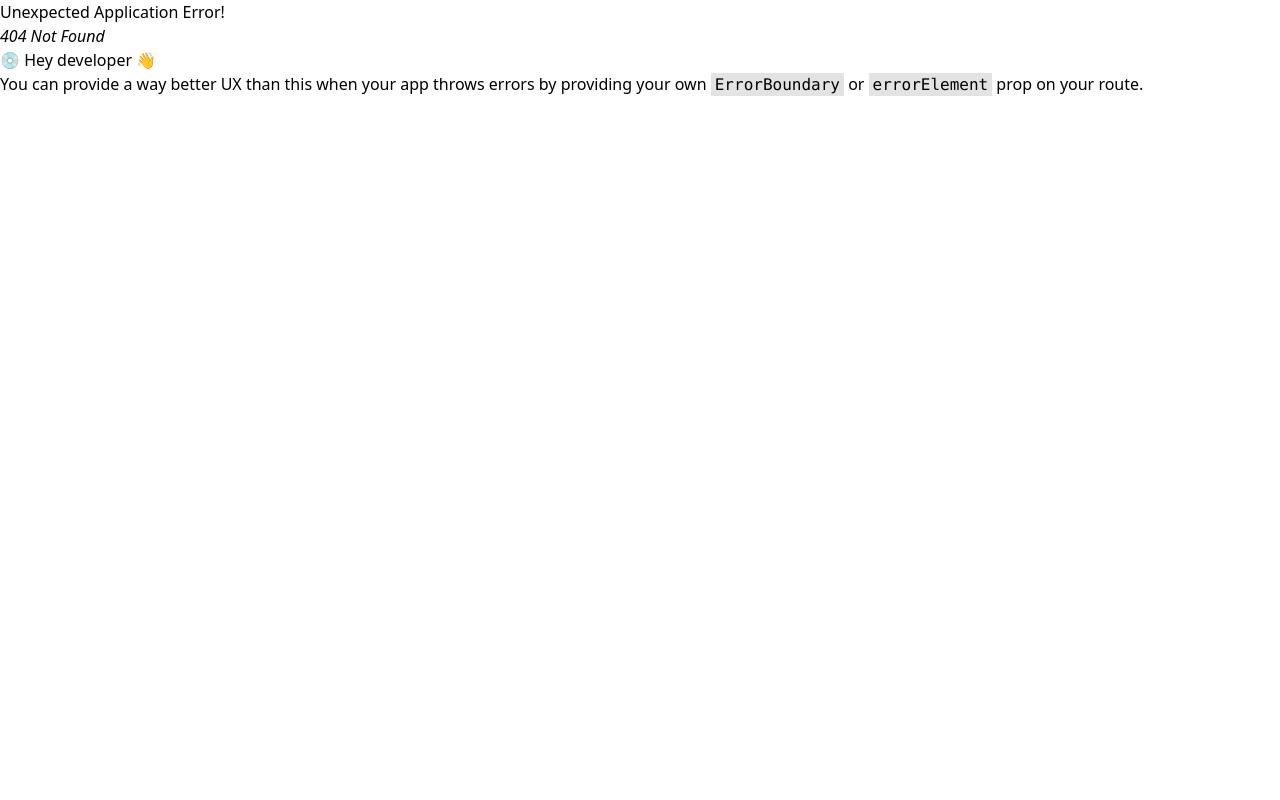
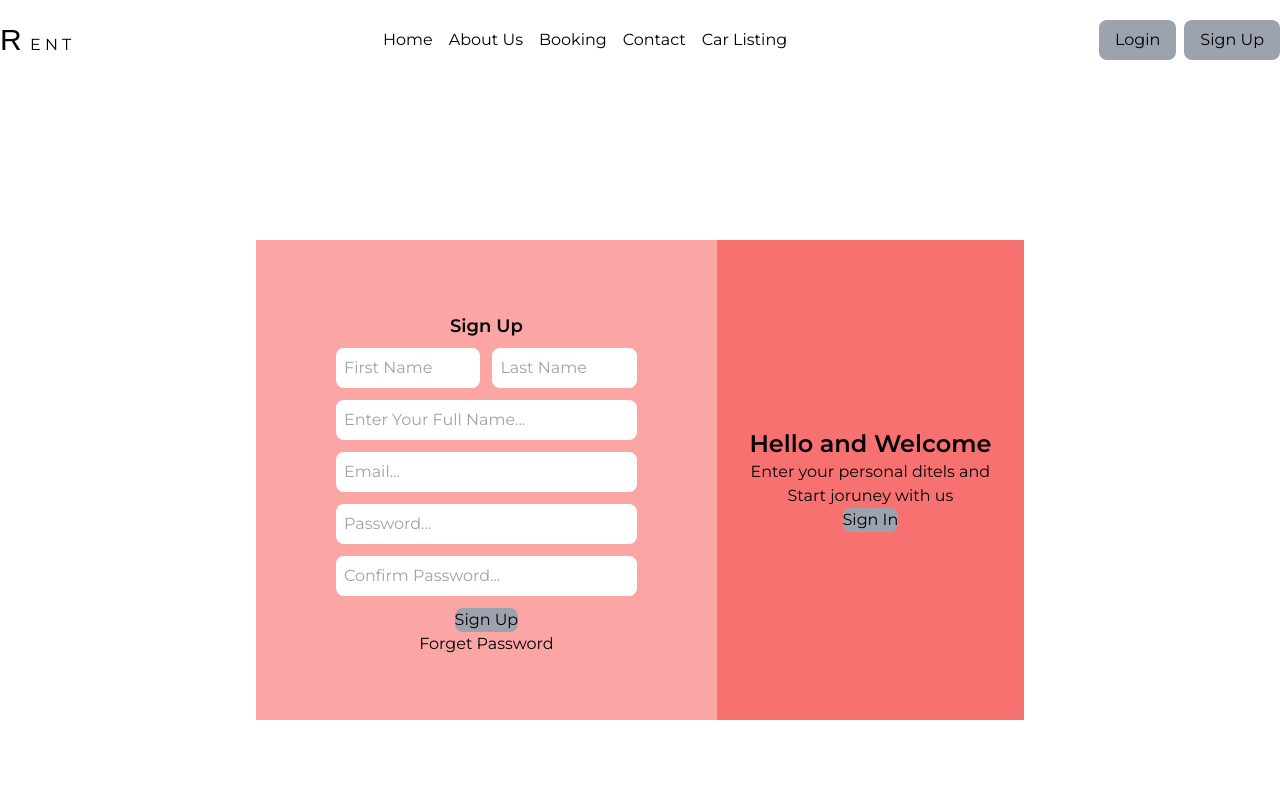
Before and after one commit to KhaledAhmed2004/Car-Rental-Reservation-System-FrontEnd, a React (Vite) app: page /signUp in a window 1280 px wide. Before the commit this address had no page. Shown: the top 800 px of the page. Built offline with nearby package versions, Linux system fonts and the light colour scheme; a web font is replaced by a local one.

Commit message:
feat(sing-up-page): creat signUp page

```diff
--- a/src/pages/SignInpage.tsx
+++ b/src/pages/SignUpPage.tsx
@@ -1,25 +1,48 @@
 import React from "react";
 
-const SignInpage = () => {
+const SignUpPage = () => {
   return (
     <div className="h-screen w-full flex items-center">
       <div className="h-[60vh] w-[60%] bg-red-200 mx-auto items-center justify-center rounded-lg flex">
         <div className="w-[60%] h-full bg-red-300 flex items-center justify-center text-center mx-auto">
           <div className="">
-            <h3 className="text-lg font-semibold text-center py-2">Sign In</h3>
+            <h3 className="text-lg font-semibold text-center py-2">Sign Up</h3>
             <form className="w-full px-20 space-y-3">
+              <div className="flex gap-3">
+                <input
+                  className="p-2 rounded-lg w-full"
+                  placeholder="First Name"
+                  type="email"
+                />
+                <input
+                  className="p-2 rounded-lg w-full"
+                  placeholder="Last Name"
+                  type="email"
+                />
+              </div>
+              <input
+                className="p-2 rounded-lg w-full"
+                placeholder="Enter Your Full Name..."
+                type="email"
+              />
               <input
                 className="p-2 rounded-lg w-full"
                 placeholder="Email..."
                 type="email"
               />
+
               <input
                 className="p-2 rounded-lg w-full"
                 placeholder="Password..."
                 type="password"
               />
+              <input
+                className="p-2 rounded-lg w-full"
+                placeholder="Confirm Password..."
+                type="password"
+              />
               <button className="bg-gray-400 rounded-lg" type="submit">
-                Sign In
+                Sign Up
               </button>
             </form>
             <a href="">Forget Password</a>
@@ -39,4 +62,4 @@ const SignInpage = () => {
   );
 };
 
-export default SignInpage;
+export default SignUpPage;
--- a/src/routes/Routes.tsx
+++ b/src/routes/Routes.tsx
@@ -5,7 +5,8 @@ import HomePage from "../pages/HomePage";
 import AboutUsPage from "../pages/AboutUsPage";
 import CarListingPage from "../pages/CarListingPage";
 import CarDetailsPage from "../pages/CarDetailsPage";
-import SignInpage from "../pages/SignInpage";
+import SignUpPage from "../pages/SignUpPage";
+import SignInPage from "../pages/SignInpage";
 
 const Router = createBrowserRouter([
   {
@@ -16,7 +17,8 @@ const Router = createBrowserRouter([
       { path: "/aboutUs", element: <AboutUsPage /> },
       { path: "/car-listing", element: <CarListingPage /> },
       { path: "/car/:id", element: <CarDetailsPage /> },
-      { path: "/signIn", element: <SignInpage /> },
+      { path: "/signIn", element: <SignInPage /> },
+      { path: "/signUp", element: <SignUpPage /> },
     ],
   },
 ]);
```
